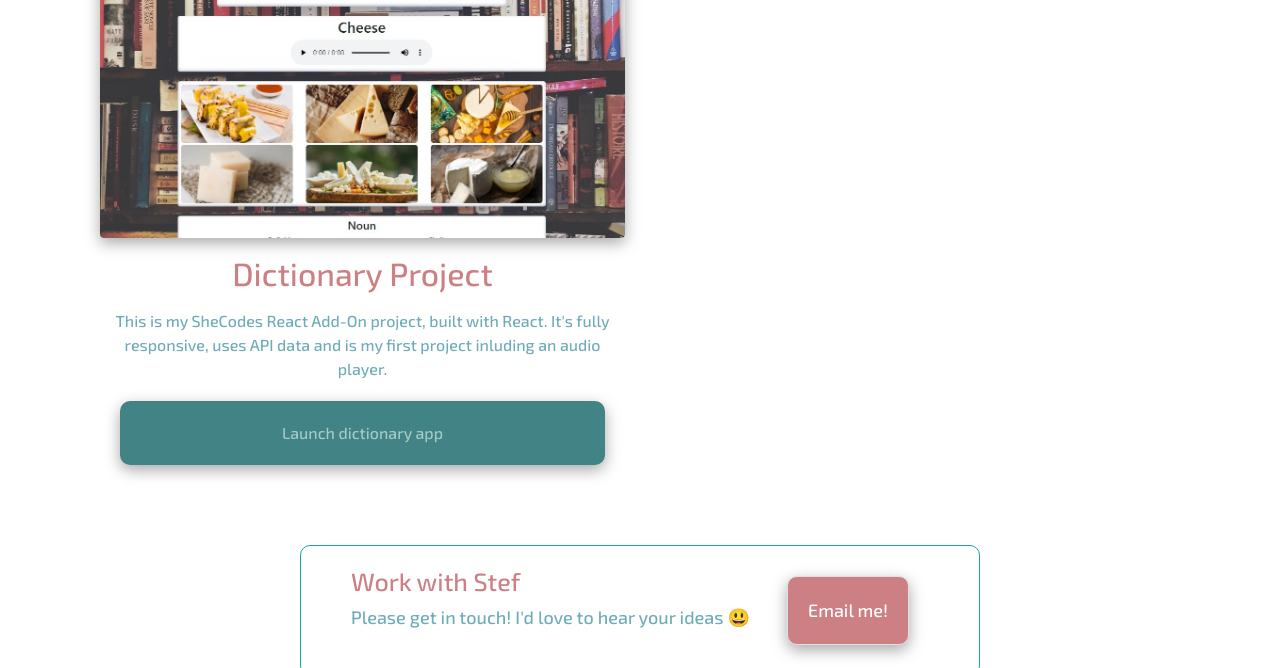
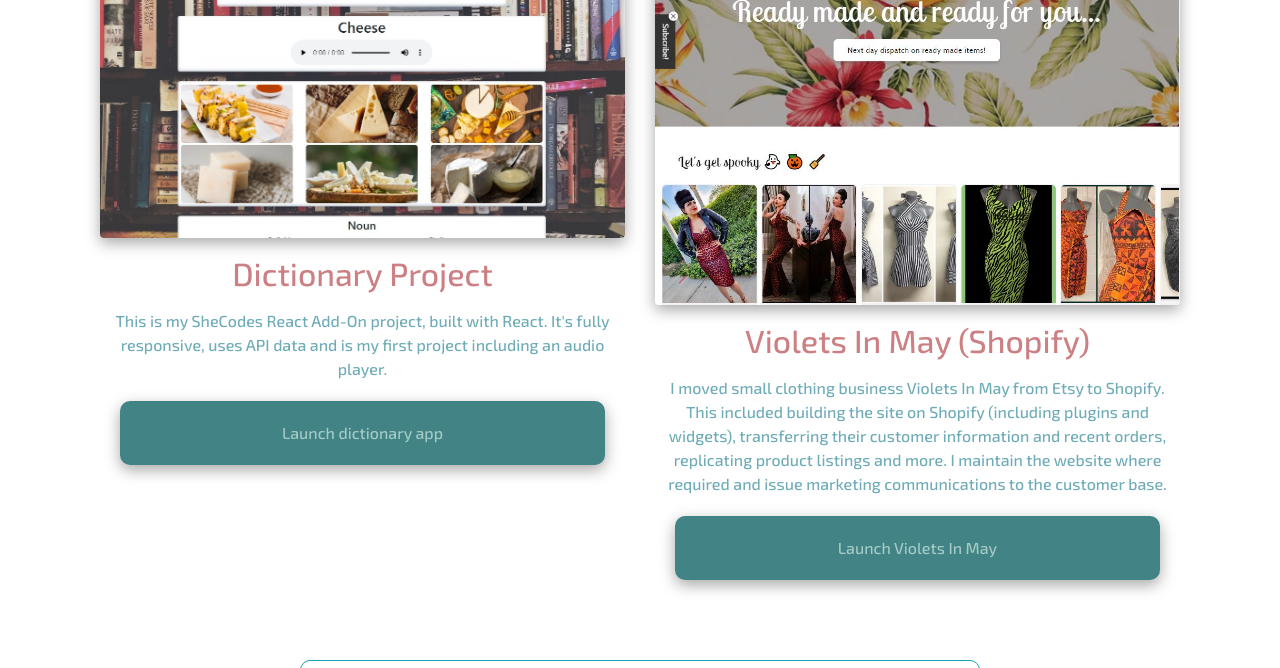
Before and after one commit to nonagongirl/portfolio-site, a website: page work.html in a window 1280 px wide. Shown: the part 1170-1838 px from the top of the page. Drawn offline with nearby package versions, Linux system fonts and the light colour scheme.

Commit message:
Updates to work page - add VIM

```diff
--- a/work.html
+++ b/work.html
@@ -89,18 +89,19 @@
      <div class="col-md-6 mt-4">
        <a href="https://dick-van-dyketionary.netlify.app/" target="_blank" title="Launch Dictionary app"><img class="img-fluid rounded appPics mt-3" max-height="100px" src="/media/dictionary.jpg" alt="Dick Van Dyke Dictionary app"></img></a>
 <a href="https://dick-van-dyketionary.netlify.app/" target="_blank" title="Launch Dictionary app"><h2 class="m-3" >Dictionary Project</h2></a>
-<p class="text-center"> This is my SheCodes React Add-On project, built with React. It's fully responsive, uses API data and is my first project inluding an audio player.
+<p class="text-center"> This is my SheCodes React Add-On project, built with React. It's fully responsive, uses API data and is my first project including an audio player.
 </p>
 <div class="homepageButtons"><a href="https://dick-van-dyketionary.netlify.app/" title="Launch Dictionary app" target="_blank">Launch dictionary app</a></div>
 
 
 </div>
 
-<!-- <div class="col-md-6 mt-4">
-    <img class="img-fluid rounded appPics" max-width="150px" max-height="100px" src="https://www.syfy.com/sites/syfy/files/styles/blog-post-embedded--tablet/public/gudetama-hero.jpg"></img>
-<h2 class="m-3">Egg Project</h2>
-<p class="text-center"> It's an Egg! Filler for now but watch this space...
-</p> -->
+<div class="col-md-6 mt-4">
+    <a href="https://www.violetsimay.co.uk" target="_blank" title="Launch Violets In May"><img class="img-fluid rounded appPics mt-3" max-height="100px" src="/media/VioletsInMay.JPG" alt="Violets In May Shopify website" ></img></a>
+<a href="https://www.violetsimay.co.uk" target="_blank" title="Launch Violets In May"><h2 class="m-3">Violets In May (Shopify)</h2></a>
+<p class="text-center"> I moved small clothing business Violets In May from Etsy to Shopify. This included building the site on Shopify (including plugins and widgets), transferring their customer information and recent orders, replicating product listings and more. I maintain the website where required and issue marketing communications to the customer base.
+</p>
+<div class="homepageButtons"><a href="https://www.violetsimay.co.uk" title="Launch Violets In May" target="_blank">Launch Violets In May</a></div>
 
 </div>
     </div>
```
Also changed, not shown: about.html (+2 -2 lines), package.json (added, +19 -0 lines), media/VioletsInMay.JPG (added), 1 other file.
